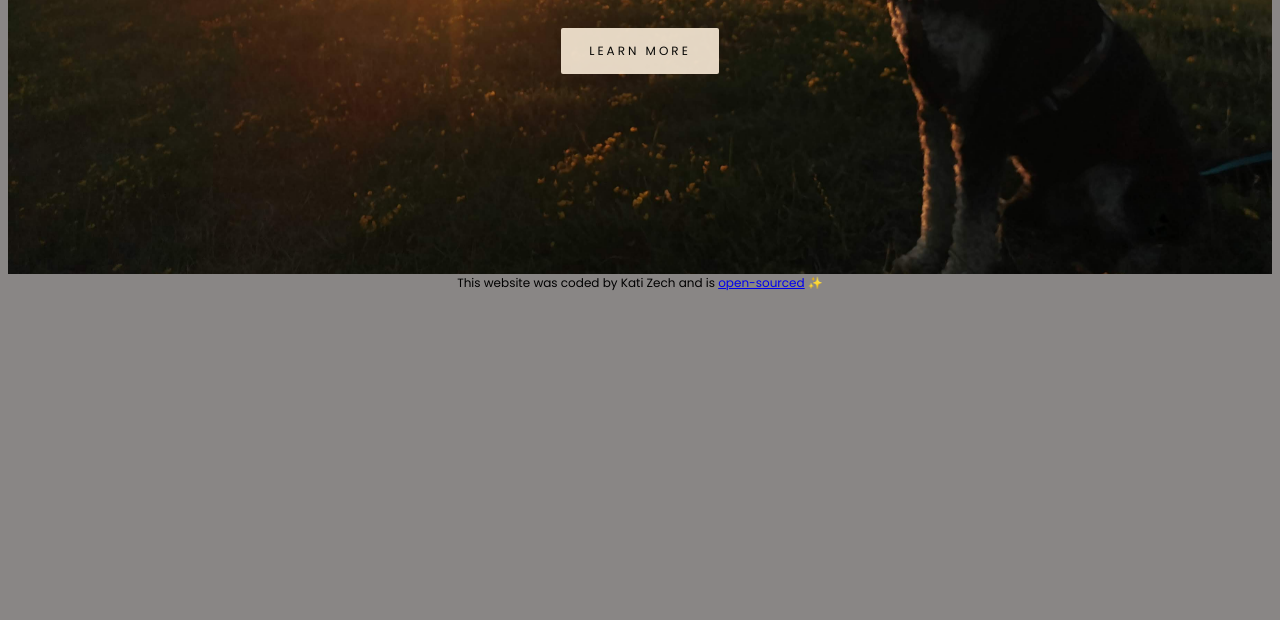
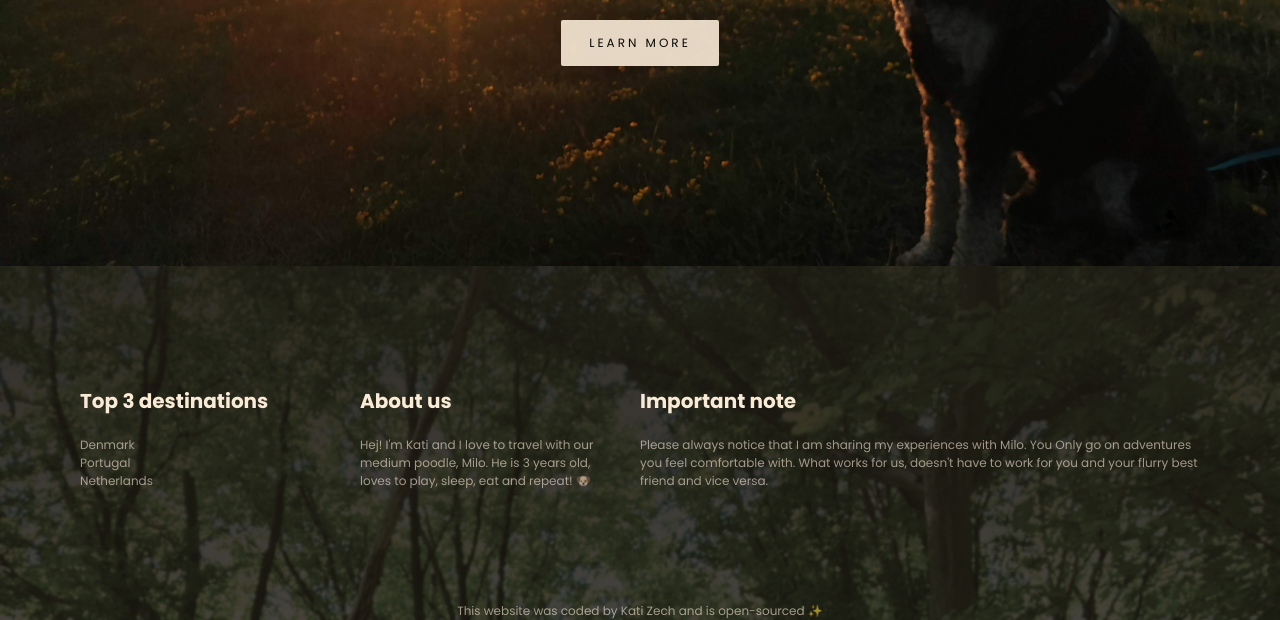
Before and after one commit to katixyz/responsive-travel, a plain HTML site: page index.html in a window 1280 px wide. Shown: the part 501-1121 px from the top of the page. Before the commit the page ends 801 px from the top, so only its background shows below. Drawn offline with Linux system fonts and the light colour scheme.

Commit message:
Added footer

```diff
--- a/index.html
+++ b/index.html
@@ -19,6 +19,7 @@
     <title>Traveldog</title>
   </head>
   <body>
+    <div class="container">
       <header>
         <h3>.Travel experiences.</h3>
         <h1>Hej Milo</h1>
@@ -26,11 +27,54 @@
         <a href="#more">Learn more</a>
       </header>
       <footer>
+        <section class="grid">
+          <div>
+            <h3>Top 3 destinations</h3>
+            <ul>
+              <li>
+                <a href="https://en.wikipedia.org/wiki/Denmark" target="_blank"
+                  >Denmark</a
+                >
+              </li>
+              <li>
+                <a href="https://en.wikipedia.org/wiki/Portugal" target="_blank"
+                  >Portugal</a
+                >
+              </li>
+              <li>
+                <a
+                  href="https://en.wikipedia.org/wiki/Netherlands"
+                  target="_blank"
+                  >Netherlands</a
+                >
+              </li>
+            </ul>
+          </div>
+          <div class="middle">
+            <h3>About us</h3>
+            <p>
+              Hej! I'm Kati and I love to travel with our medium poodle, Milo.
+              He is 3 years old, loves to play, sleep, eat and repeat! 🐶
+            </p>
+          </div>
+          <div>
+            <h3>Important note</h3>
+            <p>
+              Please always notice that I am sharing my experiences with Milo.
+              You Only go on adventures you feel comfortable with. What works
+              for us, doesn't have to work for you and your flurry best friend
+              and vice versa.
+            </p>
+          </div>
+        </section>
+        <div class="info-links">
           This website was coded by Kati Zech and is
           <a href="https://github.com/katixyz/responsive-travel" target="_blank"
             >open-sourced</a
           >
           ✨
+        </div>
       </footer>
+    </div>
   </body>
 </html>
--- a/src/style.css
+++ b/src/style.css
@@ -1,6 +1,12 @@
 body {
   font-family: "Poppins", sans-serif;
   background: rgb(137, 134, 133);
+  margin: 0;
+}
+
+.container {
+  max-width: 1400px;
+  margin: 0 auto;
 }
 
 header {
@@ -10,7 +16,7 @@ header {
   background-position: center;
   margin: 0 auto;
   text-align: center;
-  color: antiquewhite;
+  color: rgb(250, 235, 215);
   padding: 200px 0;
 }
 
@@ -49,12 +55,61 @@ header a {
   border-radius: 2px;
 }
 
-footer {
-  font-size: 12px;
-  text-align: center;
+.grid {
+  display: grid;
+  grid-template-columns: 1fr 1fr 2fr;
 }
 
-@media (max-width: 900px) {
+section {
+  margin: 0 auto;
+}
+
+footer {
+  background: linear-gradient(rgba(28, 23, 17, 0.9), rgba(28, 23, 17, 0.8)),
+    url("../images/forest.jpg");
+  background-repeat: no-repeat;
+  background-size: cover;
+  font-size: 12px;
+  color: rgb(250, 235, 215);
+  padding: 100px 80px 0 80px;
+}
+
+footer .middle {
+  margin-right: 35px;
+}
+
+footer h3 {
+  font-size: 20px;
+}
+
+footer ul {
+  padding: 0;
+}
+
+footer li {
+  list-style: none;
+}
+
+footer a {
+  text-decoration: none;
+  color: rgb(250, 235, 215, 0.6);
+}
+
+footer a:hover {
+  text-decoration: underline;
+}
+
+footer p {
+  color: rgb(250, 235, 215, 0.6);
+}
+
+footer .info-links {
+  text-align: center;
+  margin-top: 100px;
+  color: rgb(250, 235, 215, 0.6);
+}
+
+@media (max-width: 960px) {
   header {
     padding: 60px 0;
   }
@@ -70,4 +125,25 @@ footer {
   header h3 {
     font-size: 12px;
   }
+
+  footer {
+    padding: 60px 80px 0 80px;
+  }
+
+  footer h3 {
+    font-size: 12px;
+  }
+
+  footer li,
+  p {
+    font-size: 10px;
+  }
+
+  footer .middle {
+    margin: 0 35px;
+  }
+
+  footer .info-links {
+    margin-top: 60px;
+  }
 }
```
Also changed, not shown: images/forest.jpg (added). Lines whose indentation alone changed are shown as unchanged.
